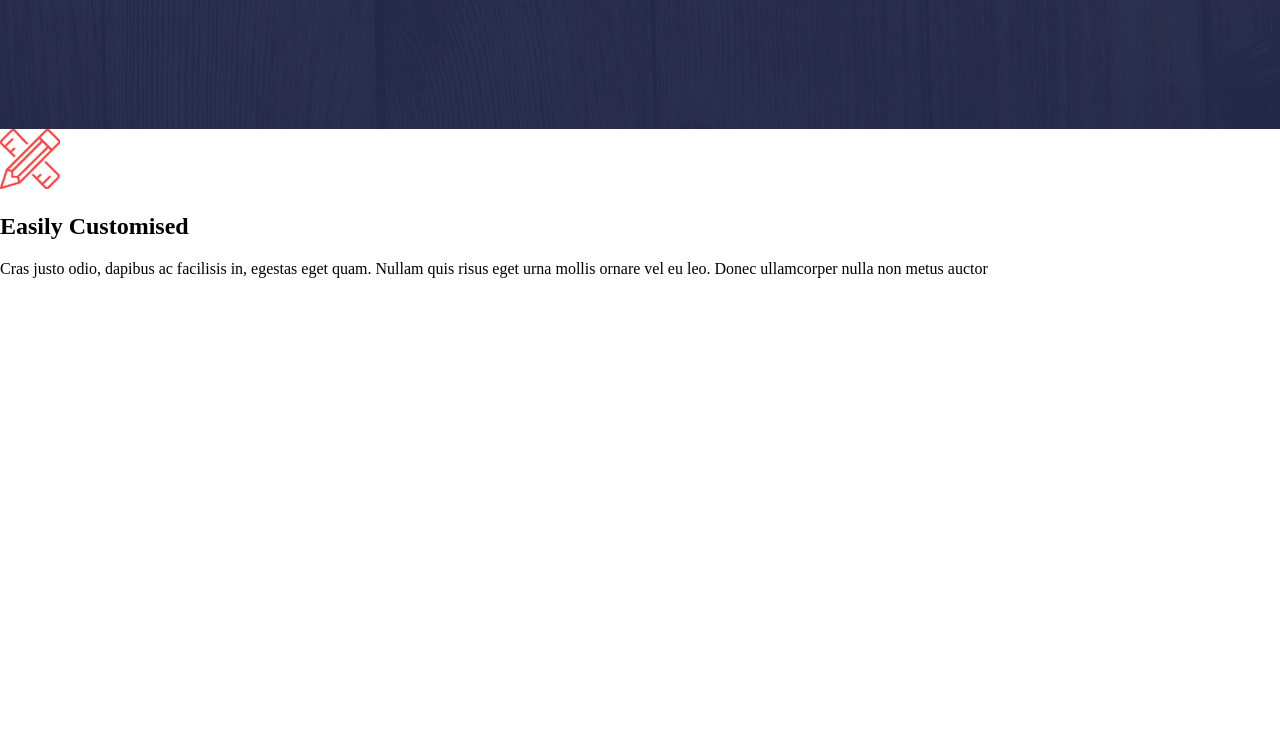
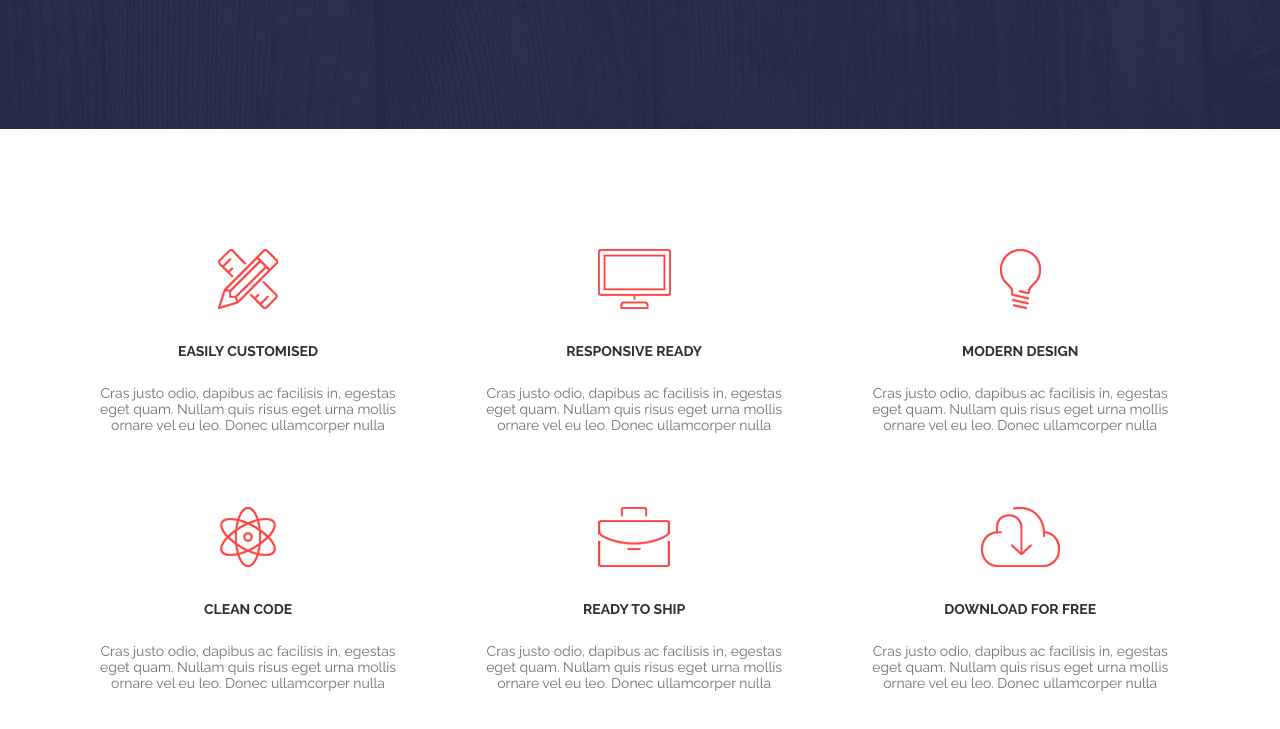
Before and after one commit to Variellka/second-landing, a website: page index.html in a window 1280 px wide. Shown: the part 621-1350 px from the top of the page. Before the commit the page ends 915 px from the top, so only its background shows below. Drawn offline with nearby package versions, Linux system fonts and the light colour scheme.

Commit message:
Add files via upload

```diff
--- a/index.html
+++ b/index.html
@@ -40,7 +40,32 @@
         <div class="feature-single">
             <img src="images/pen.png"/>
             <h2>Easily Customised</h2>
-            <p>Cras justo odio, dapibus ac facilisis in, egestas eget quam. Nullam quis risus eget urna mollis ornare vel eu leo. Donec ullamcorper nulla non metus auctor</p>
+            <p>Cras justo odio, dapibus ac facilisis in, egestas eget quam. Nullam quis risus eget urna mollis ornare vel eu leo. Donec ullamcorper nulla</p>
+        </div>
+        <div class="feature-single">
+            <img src="images/pc.png"/>
+            <h2>Responsive REady</h2>
+            <p>Cras justo odio, dapibus ac facilisis in, egestas eget quam. Nullam quis risus eget urna mollis ornare vel eu leo. Donec ullamcorper nulla</p>
+        </div>
+        <div class="feature-single">
+            <img src="images/lamp.png"/>
+            <h2>Modern Design</h2>
+            <p>Cras justo odio, dapibus ac facilisis in, egestas eget quam. Nullam quis risus eget urna mollis ornare vel eu leo. Donec ullamcorper nulla</p>
+        </div>
+        <div class="feature-single">
+            <img src="images/science.png"/>
+            <h2>Clean Code</h2>
+            <p>Cras justo odio, dapibus ac facilisis in, egestas eget quam. Nullam quis risus eget urna mollis ornare vel eu leo. Donec ullamcorper nulla</p>
+        </div>
+        <div class="feature-single">
+            <img src="images/bag.png"/>
+            <h2>Ready to Ship</h2>
+            <p>Cras justo odio, dapibus ac facilisis in, egestas eget quam. Nullam quis risus eget urna mollis ornare vel eu leo. Donec ullamcorper nulla</p>
+        </div>
+        <div class="feature-single">
+            <img src="images/cloud.png"/>
+            <h2>Download for Free</h2>
+            <p>Cras justo odio, dapibus ac facilisis in, egestas eget quam. Nullam quis risus eget urna mollis ornare vel eu leo. Donec ullamcorper nulla</p>
         </div>
     </div>
 </div>
--- a/package.json
+++ b/package.json
@@ -9,6 +9,7 @@
   "author": "variellka",
   "license": "ISC",
   "dependencies": {
+    "gg": "^0.1.3",
     "node-sass": "^4.14.1"
   },
   "devDependencies": {},
--- a/scss/main.scss
+++ b/scss/main.scss
@@ -1,6 +1,8 @@
 $fontOpen: 'Open Sans', Arial, Helvetica, sans-serif;
 $fontRal: 'Raleway', Arial, Helvetica, sans-serif;
 $colorRed: #e84545;
+$colorBlue: #2d3033;
+$colorGray: #6c7279;
 
 @mixin button () {
   border: none;
@@ -18,6 +20,20 @@ $colorRed: #e84545;
     color: $colorRed;
   }
 }
+
+@mixin font-h2 (){
+  font-family: $fontRal;
+  font-size: 14px;
+  font-weight: 700;
+  color: $colorBlue;
+  text-transform: uppercase;
+}
+@mixin font-p (){
+  font-family: $fontRal;
+  font-size: 14px;
+  color: $colorGray;
+}
+
 
 body {
   width: 100%;
@@ -87,7 +103,7 @@ header {
   display: flex;
   flex-direction: column;
   .main-content {
-    max-width: 1180px;
+    max-width: 1170px;
     padding-top: 267px;
     h1 {
       margin: auto;
@@ -115,3 +131,46 @@ header {
     }
   }
 }
+
+.features {
+  width: 100%;
+  height: 692px;
+  padding: 0;
+  margin: 0;
+  .features-content {
+    max-width: 1170px;
+    display: flex;
+    flex-direction: row;
+    flex-wrap: wrap;
+    margin: auto;
+    height: 100%;
+    padding-top: 120px;
+    padding-bottom: 124px;
+    box-sizing: border-box;
+    .feature-single {
+      width: 33%;
+      box-sizing: border-box;
+      padding: 0 40px;
+      margin-bottom: 74px;
+      img {
+        display: block;
+        margin-left: auto;
+        margin-right: auto;
+        &:hover {
+          opacity: 0.6;
+        }
+      }
+     h2 {
+       @include font-h2 ();
+       text-align: center;
+       padding: 34px 0 26px 0;
+       margin: 0;
+     }
+      p {
+        @include font-p ();
+        text-align: center;
+        margin: 0;
+      }
+    }
+  }
+}
```
Also changed, not shown: css/main.css, images/bag.png (added), images/cloud.png (added), images/lamp.png (added), images/pc.png (added), images/science.png (added), scss/main.css (added), 2 other files.
